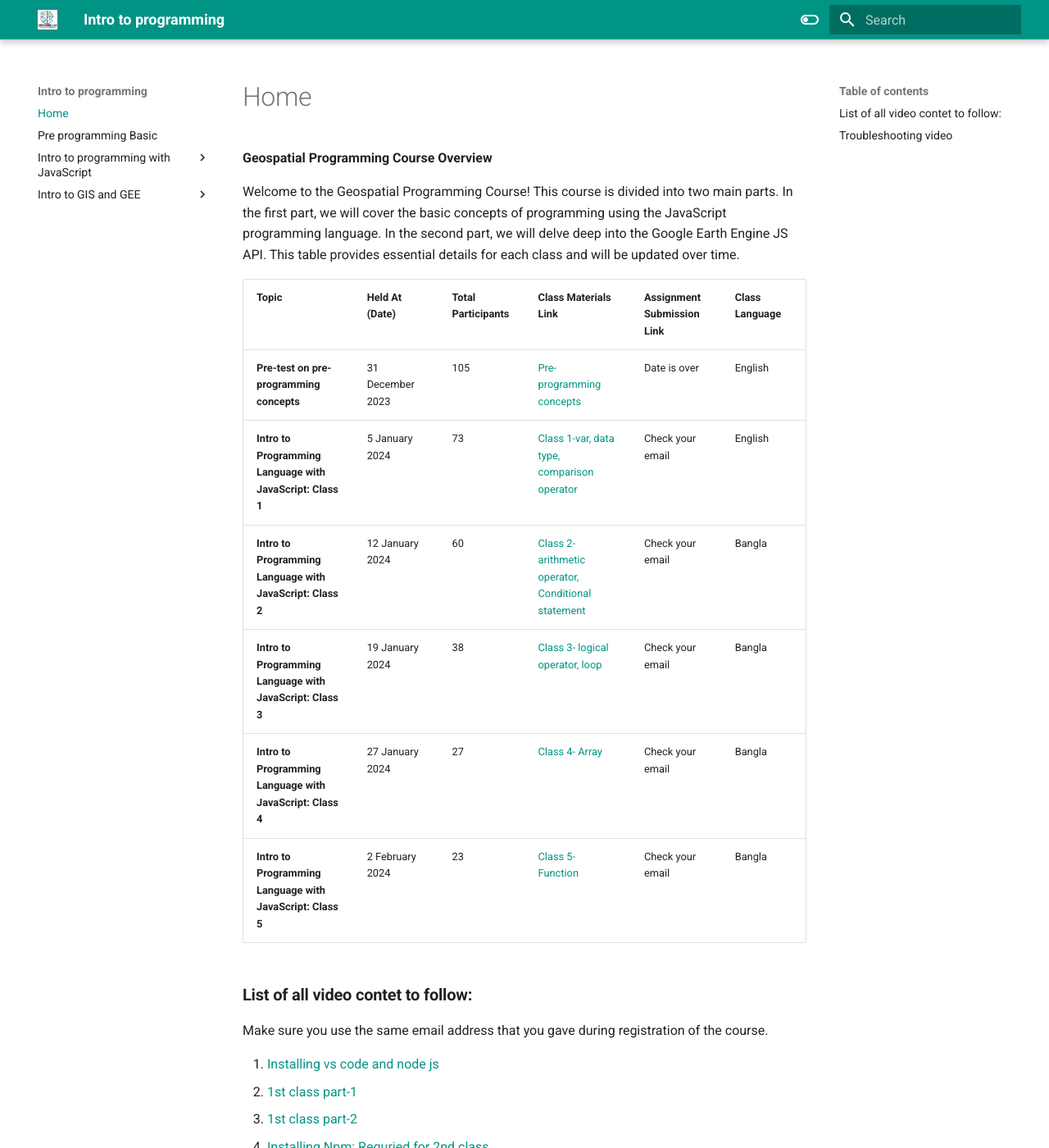
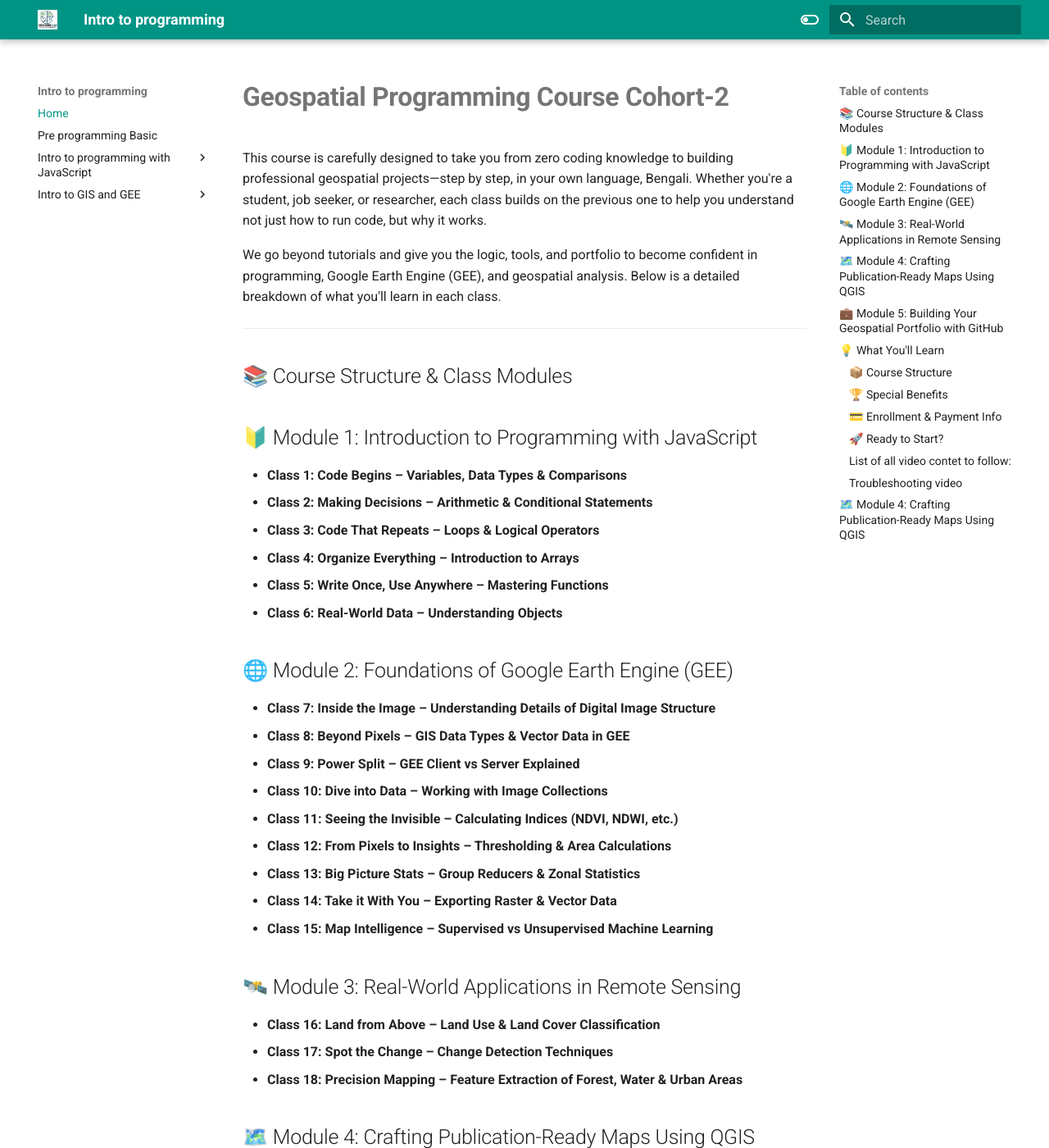
Before and after one commit to ramiz-moktader/geospatial-programming-course, an MkDocs documentation site: the page built from docs/index.md, in a window 1280 px wide and 1400 px high. Shown: the whole window at 82% size. Built offline with MkDocs 1.6.1 and Material for MkDocs 9.7.7, drawn with Linux system fonts in a browser that asks for light colours; some of the changed text lies outside the part shown.

Commit message:
updated home page

```diff
--- a/docs/index.md
+++ b/docs/index.md
@@ -1,34 +1,129 @@
+# **Geospatial Programming Course Cohort-2**
 
-**Geospatial Programming Course Overview**
+This course is carefully designed to take you from zero coding knowledge to building professional geospatial projects—step by step, in your own language, Bengali. Whether you're a student, job seeker, or researcher, each class builds on the previous one to help you understand not just how to run code, but why it works.
 
-Welcome to the Geospatial Programming Course! This course is divided into two main parts. In the first part, we will cover the basic concepts of programming using the JavaScript programming language. In the second part, we will delve deep into the Google Earth Engine JS API. This table provides essential details for each class and will be updated over time.
+We go beyond tutorials and give you the logic, tools, and portfolio to become confident in programming, Google Earth Engine (GEE), and geospatial analysis. Below is a detailed breakdown of what you'll learn in each class.
 
-| Topic                                | Held At (Date)      | Total Participants | Class Materials Link                                  | Assignment Submission Link | Class Language |
-| ------------------------------------ | -------------------- | ------------------- | ------------------------------------------------------ | -------------------------- | --------------- |
-| **Pre-test on pre-programming concepts** | 31 December 2023    | 105                 | [Pre-programming concepts](pre-prog-basic.md)          | Date is over     | English         |
-| **Intro to Programming Language with JavaScript: Class 1**| 5 January 2024           | 73   | [Class 1-var, data type, comparison operator](intro-to-programming-with-js-class1.md)                                    | Check your email     | English  |
-| **Intro to Programming Language with JavaScript: Class 2**| 12 January 2024           | 60   | [Class 2- arithmetic operator, Conditional statement](conditional-statements-class2.md)                                    | Check your email     | Bangla  |
-| **Intro to Programming Language with JavaScript: Class 3**| 19 January 2024           | 38   | [Class 3- logical operator, loop](logical-operator-loop-class3.md)                                    | Check your email     | Bangla  |
-| **Intro to Programming Language with JavaScript: Class 4**| 27 January 2024           | 27   | [Class 4- Array](array-class4.md)                                    | Check your email     | Bangla  |
-| **Intro to Programming Language with JavaScript: Class 5**| 2 February 2024           | 23   | [Class 5- Function](function-class5.md)                                    | Check your email     | Bangla  |
+---
+
+## 📚 Course Structure & Class Modules
+
+## 🔰 Module 1: Introduction to Programming with JavaScript
+
+* **Class 1: Code Begins – Variables, Data Types & Comparisons**
+* **Class 2: Making Decisions – Arithmetic & Conditional Statements**
+* **Class 3: Code That Repeats – Loops & Logical Operators**
+* **Class 4: Organize Everything – Introduction to Arrays**
+* **Class 5: Write Once, Use Anywhere – Mastering Functions**
+* **Class 6: Real-World Data – Understanding Objects**
+
+## 🌐 Module 2: Foundations of Google Earth Engine (GEE)
+
+* **Class 7: Inside the Image – Understanding Details of Digital Image Structure**
+* **Class 8: Beyond Pixels – GIS Data Types & Vector Data in GEE**
+* **Class 9: Power Split – GEE Client vs Server Explained**
+* **Class 10: Dive into Data – Working with Image Collections**
+* **Class 11: Seeing the Invisible – Calculating Indices (NDVI, NDWI, etc.)**
+* **Class 12: From Pixels to Insights – Thresholding & Area Calculations**
+* **Class 13: Big Picture Stats – Group Reducers & Zonal Statistics**
+* **Class 14: Take it With You – Exporting Raster & Vector Data**
+* **Class 15: Map Intelligence – Supervised vs Unsupervised Machine Learning**
+
+## 🛰️ Module 3: Real-World Applications in Remote Sensing
+
+* **Class 16: Land from Above – Land Use & Land Cover Classification**
+* **Class 17: Spot the Change – Change Detection Techniques**
+* **Class 18: Precision Mapping – Feature Extraction of Forest, Water & Urban Areas**
+
+## 🗺️ Module 4: Crafting Publication-Ready Maps Using QGIS
+
+* **Class 19: Styling with Purpose – Symbology, Colors & Legends in QGIS**
+* **Class 20: Map Composition – Grids, North Arrows & Scale Bars**
+* **Class 21: Polishing Maps – Fonts, Labels & Layout Design**
+* **Class 22: Export Like a Pro – High-Resolution Map Export Techniques**
+
+## 💼 Module 5: Building Your Geospatial Portfolio with GitHub
+
+* **Class 23:** Git & GitHub Basics: Creating and Hosting Projects
+* **Class 24:** Writing a README, Documenting Your Work, Going Public
+
+## 💡 What You'll Learn
+
+* ✅ **Programming Fundamentals** — Build a solid foundation in coding concepts from scratch.
+* ✅ **Google Earth Engine (GEE)** — Master cloud-based geospatial analysis at scale.
+* ✅ **Advanced Map Design** — Unlock hidden techniques for making powerful, story-driven maps.
+* ✅ **Portfolio Building** — Create a complete GitHub portfolio to showcase your real-world geospatial skills.
+* ✅ **Career-Ready Skills** — Become confident to explore any programming language after Part 1.
+
+### 📦 Course Structure
+
+* 🎥 18 Recorded Classes —  with 1-year full access to all videos.
+* 🎙️ 5 Live Interactive Sessions — Get real-time help and feedback.
+* 🧪 5 Hands-on Projects — Apply your learning to solve real problems.
+* 📝 20 Practical Assignments — Reinforce core concepts through practice.
+
+### 🏆 Special Benefits
+
+* 💵 **Top 3 Performers Get Refunds!**
+  * 1st Place: 100% Course Fee Refund
+  * 2nd Place: 70% Refund
+  * 3rd Place: 50% Refund
+* 📜 Certificate on Completion
+* 🔬 Chance to Work with Our Research Team
+
+### 💳 Enrollment & Payment Info
+
+* 🎓 Students: **BDT 1500**
+* 💼 Professionals: **BDT 3000**
+* Payment via bKash: **01521486364 (Send Money)**
+
+📝 After payment, complete your registration through our [Enrollment Form](#) (replace with actual link).
+
+---
+
+### 🚀 Ready to Start?
+
+This is your chance to break into one of the most in-demand tech skills —  **in your own language** .
+
+📩 **Seats are limited.** Enroll now and start your journey into geospatial programming today!
+
+➡️ Visit [geocodinglab.com](http://geocodinglab.com/) or email us for more information.
+
+
 
 ### **List of all video contet to follow:**
+
 Make sure you use the same email address that you gave during registration of the course.
 
-1.  [Installing vs code and node js](https://youtu.be/Q1DB41aiV4Y?si=AYn20G9hmRctcNeJ)
-2.  [1st class part-1](https://drive.google.com/file/d/1Y1OiFRidijEs7S_u3yhuocXJkin_JXWP/view?usp=drive_link)
-3.  [1st class part-2]((https://drive.google.com/file/d/1jBoXTfc0hzYxJj92jcmAUUX1tg5Lnu3-/view?usp=drive_link))
-4.  [Installing Npm: Requried for 2nd class ](https://youtu.be/AqVNAOXOSN0)
-5.  [2nd class](https://youtu.be/2oPc2RAzAt0)
-6.  [3rd class](https://youtu.be/TfZvwFouCjE)
+1. [Installing vs code and node js](https://youtu.be/Q1DB41aiV4Y?si=AYn20G9hmRctcNeJ)
+2. [1st class part-1](https://drive.google.com/file/d/1Y1OiFRidijEs7S_u3yhuocXJkin_JXWP/view?usp=drive_link)
+3. [1st class part-2](https://drive.google.com/file/d/1jBoXTfc0hzYxJj92jcmAUUX1tg5Lnu3-/view?usp=drive_link))
+4. [Installing Npm: Requried for 2nd class ](https://youtu.be/AqVNAOXOSN0)
+5. [2nd class](https://youtu.be/2oPc2RAzAt0)
+6. [3rd class](https://youtu.be/TfZvwFouCjE)
 7. [Creating GitHub account and asking your questions](https://www.youtube.com/watch?v=n6PiBM-cudM)
 8. [4th class](https://www.youtube.com/watch?v=2M7UNE9a4Ek)
 9. [5th class](https://www.youtube.com/watch?v=NzS0iuZm-y0)
 10. [6th class](https://www.youtube.com/watch?v=R97uPjvqbnc&feature=youtu.be)
 11. [7th class](https://youtu.be/xwlE6-lY2Mk)
-11. [Signup for Google Earth Engine account]()
+12. [Signup for Google Earth Engine account]()
 
 ### Troubleshooting video
 
 1. [How to create JS file in VS Code-English](https://youtu.be/Fw851CKuyCM)
 2. [Solving prompt-sync module not found-Bangla](https://www.youtube.com/watch?v=doIYvq4ZJxA&t=8s)
+
+Perfect! Here's **Module 4** with strong, professional  **headings only** , focusing on creating publication-ready maps using QGIS:
+
+---
+
+## 🗺️ Module 4: Crafting Publication-Ready Maps Using QGIS
+
+* **Class 19: Styling with Purpose – Symbology, Colors & Legends in QGIS**
+* **Class 20: Map Composition – Grids, North Arrows & Scale Bars**
+* **Class 21: Polishing Maps – Fonts, Labels & Layout Design**
+* **Class 22: Export Like a Pro – High-Resolution Map Export Techniques**
+
+---
+
+Ready for Module 5 (Portfolio & GitHub), or want a complete overview for your website/homepage next?
```
